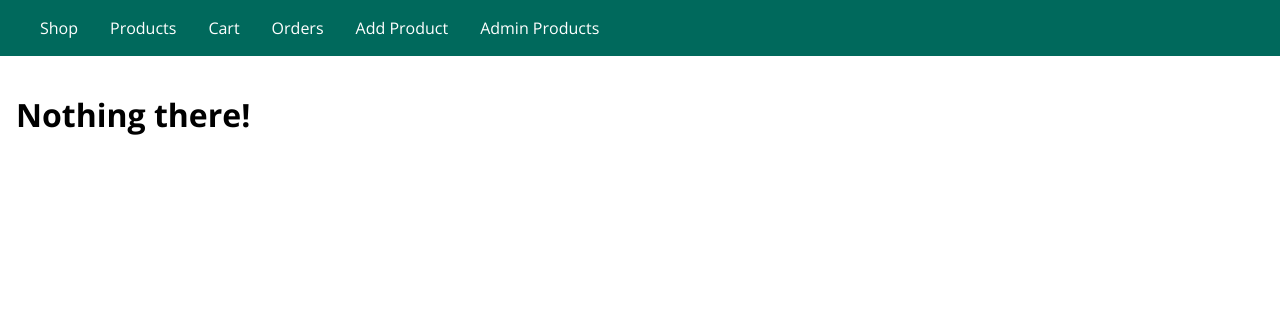
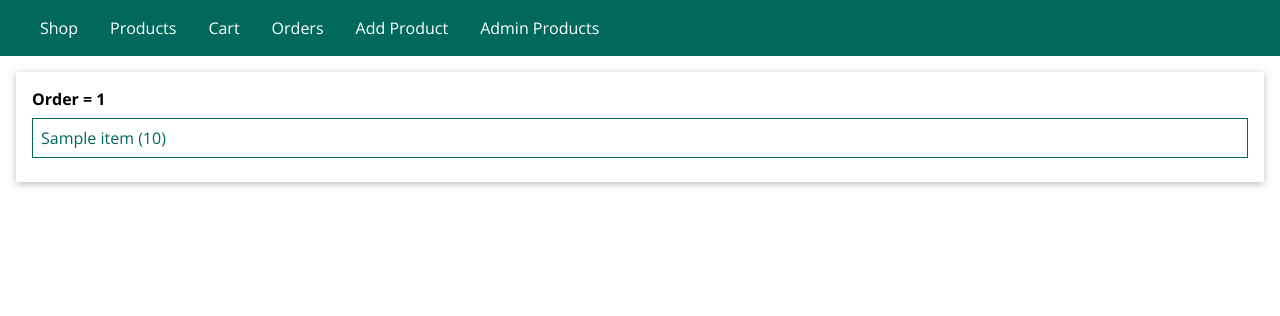
Before and after one commit to KatlinP1/BookStore, a Node project: template views/shop/orders.ejs in a window 1280 px wide. Shown: the top 316 px of the page. Run offline with Node 20 templates, Linux system fonts and the light colour scheme; the template is opened without the code that fills it: most values are stand-ins (such as "Sample title", 1, 10 or a date in 2020); some libraries are stand-ins or nearby versions.

Commit message:
updated 7

```diff
--- /dev/null
+++ b/public/css/orders.css
@@ -0,0 +1,30 @@
+.orders {
+    list-style: none;
+    padding: 0;
+    margin: 0;
+}
+
+.orders_item h1 {
+    margin: 0;
+    font-size: 1rem;
+}
+
+.orders_item {
+    box-shadow: 0 2px 8px rgba(0, 0, 0, 0.26);
+    padding: 1rem;
+    margin-bottom: 1rem;
+}
+
+.orders_products {
+    list-style: none;
+    margin: 0;
+    padding: 0;
+}
+
+.orders_products-item {
+    margin: 0.5rem 0;
+    padding: 0.5rem;
+    border: 1px solid #00695c;
+    color: #00695c;
+
+}
--- a/routes/home.js
+++ b/routes/home.js
@@ -13,6 +13,7 @@ router.get('/products/:productId', shopController.getProduct);
 router.get('/cart', shopController.getCart);
 router.post('/cart', shopController.postCart);
 router.post('/cart-delete-item', shopController.postDeleteFromCart);
-router.get('/checkout');
+router.get('/orders', shopController.getOrders);
+router.post('/create-order', shopController.postOrder);
 
 module.exports = router;
--- a/views/shop/cart.ejs
+++ b/views/shop/cart.ejs
@@ -21,6 +21,11 @@
                     <% }); %>
                 </ul>
                 <hr>
+                <div class="centered">
+                    <form action="/create-order" method="POST">
+                        <button class="btn" type="submit">Order now!</button>
+                    </form>
+                </div>
 
             <% } else {%>
                 <h1>Your cart is empty </h1>
--- a/views/shop/orders.ejs
+++ b/views/shop/orders.ejs
@@ -1,9 +1,30 @@
 <%- include('../includes/head.ejs') %>
+<link rel="stylesheet" href="/css/orders.css">
     </head>
 
     <body>
         <%- include('../includes/navigation.ejs') %>
         <main>
-            <h1>Nothing there!</h1>
+           <% if (orders.length <=0 )  { %>
+                <h1>Nothing there!</h1>
+            <% } else { %>
+                <ul class="orders">
+                    <% orders.forEach(order => {%>
+                        <li class="orders_item">
+                            <h1>Order = <%= order._id %></h1>
+                            <ul class="orders_products">
+                                <% order.items.forEach(product => {  %>
+                                    <li class="orders_products-item">
+                                        <%= product.title %> (<%= product.qty %>)
+                                    </li>
+
+                                <%  });  %>
+                            </ul>
+                        </li>
+
+                    <% }); %>
+                </ul>
+
+                <% } %>
         </main>
         <%- include('../includes/end.ejs') %>
```
Also changed, not shown: controllers/shopController.js (+25 -0 lines), models/user.js (+32 -0 lines).
